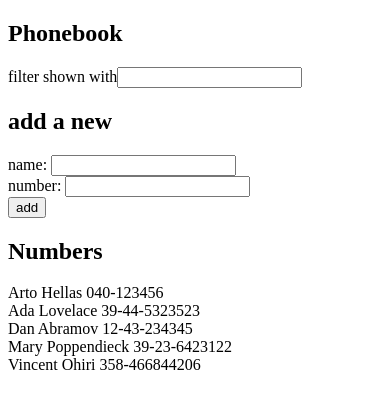
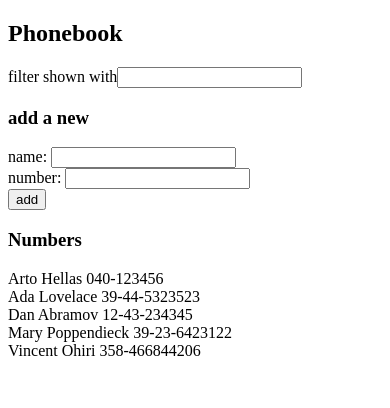
Before and after one commit to vinnoangel/FullStackOpen, a React (Vite) app in the folder part2/Phonebook/: page / in a window 390 px wide. Shown: the top 408 px of the page. Built offline with nearby package versions, Linux system fonts and the light colour scheme.

Commit message:
Refactored the application by creating different components for forms, displaying phonebook, etc. This completes exercise 2.10 of part2

```diff
--- a/part2/Phonebook/src/App.jsx
+++ b/part2/Phonebook/src/App.jsx
@@ -1,4 +1,7 @@
 import { useState } from 'react'
+import PersonForm  from './components/PersonForm '
+import Persons from './components/Persons'
+import Filter from './components/Filter'
 
 const App = () => {
   const [persons, setPersons] = useState([
@@ -39,15 +42,17 @@ const App = () => {
   return (
     <div>
       <h2>Phonebook</h2>
-      <div>filter shown with<input value={searchTerm} onChange={handleSearch} /></div>
-      <form onSubmit={addPhonebook}>
-        <h2>add a new</h2>
-        <div>name: <input value={newName} onChange={handleNameChange} /></div>
-        <div>number: <input value={newNumber} onChange={handleNumberChange} /></div>
-        <div><button type="submit">add</button></div>
-      </form>
-      <h2>Numbers</h2>
-      {searchPersonsResult.map(person => <div key={person.name + Math.random()}>{person.name} {person.number}</div>)}
+      <Filter value={searchTerm} onChange={handleSearch} />
+      <h3>add a new</h3>
+      <PersonForm
+        addPhonebook={addPhonebook}
+        name={newName}
+        handleNameChange={handleNameChange}
+        number={newNumber}
+        handleNumberChange={handleNumberChange}
+      />
+      <h3>Numbers</h3>
+      <Persons persons={searchPersonsResult} />
     </div>
   )
 }
--- /dev/null
+++ b/part2/Phonebook/src/components/Filter.jsx
@@ -0,0 +1,4 @@
+const Filter = ({value, onChange}) =>
+    <div>filter shown with<input value={value} onChange={onChange} /></div>
+
+export default Filter
--- /dev/null
+++ b/part2/Phonebook/src/components/PersonForm .jsx
@@ -0,0 +1,11 @@
+const PersonForm  = (props) => {
+    return(
+      <form onSubmit={props.addPhonebook}>
+        <div>name: <input value={props.name} onChange={props.handleNameChange} /></div>
+        <div>number: <input value={props.number} onChange={props.handleNumberChange} /></div>
+        <div><button type="submit">add</button></div>
+      </form>
+    )
+}
+
+export default PersonForm ;
--- /dev/null
+++ b/part2/Phonebook/src/components/Persons.jsx
@@ -0,0 +1,13 @@
+const Persons = ({persons}) => {
+    return(
+        <div>
+            {persons.map(
+                person => <div key={person.name + Math.random()}>
+                    {person.name} {person.number}
+                </div>
+            )}
+        </div>
+    )
+}
+
+export default Persons
```
